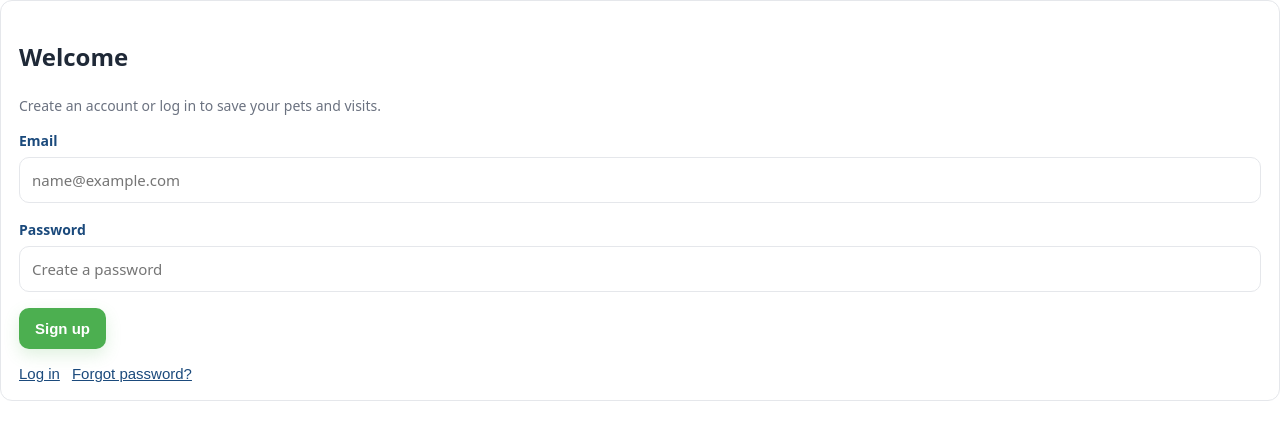
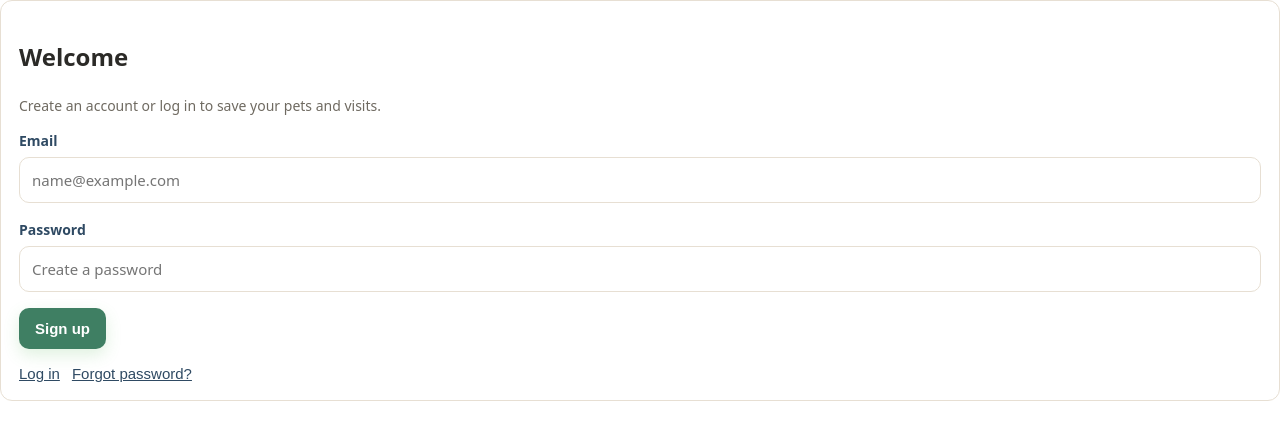
Before and after one commit to olbrith-cmyk/pause-first-app, a React (Vite) app: page / in a window 1280 px wide. Shown: the top 440 px of the page. Built offline with nearby package versions, Linux system fonts and the light colour scheme; no server answers.

Commit message:
Update styles.css

```diff
--- a/src/styles.css
+++ b/src/styles.css
@@ -1,19 +1,20 @@
 :root {
-  --blue: #1B4A7C;
-  --green: #4CAF50;
-  --red: #D32F2F;
+  /* Brand accents (kept, but softened) */
+  --blue: #2f4a63;   /* muted slate-blue */
+  --green: #3f7f63;  /* muted sage */
+  --red: #b44a4a;    /* muted brick */
 
-  /* Calm, clean base */
-  --bg: #f6f8fb;
-  --card: #ffffff;
+  /* Warm beige base */
+  --bg: #fbf7f0;     /* warm paper */
+  --card: #ffffff;   /* keep cards clean */
 
-  --text: #1f2937;
-  --muted: #6b7280;
-  --border: #e5e7eb;
+  --text: #2b2a27;   /* warm charcoal */
+  --muted: #6f6a61;  /* warm gray */
+  --border: #e7dfd3; /* warm border */
 
-  --lightBlue: #E8F0F7;
-  --lightGreen: #f0f9f4;
-  --lightRed: #fef2f2;
+  --lightBlue: #eef3f6;   /* subtle cool for info states */
+  --lightGreen: #eef6f1;  /* subtle sage */
+  --lightRed: #fbefef;    /* subtle blush */
 }
 
 * {
```
